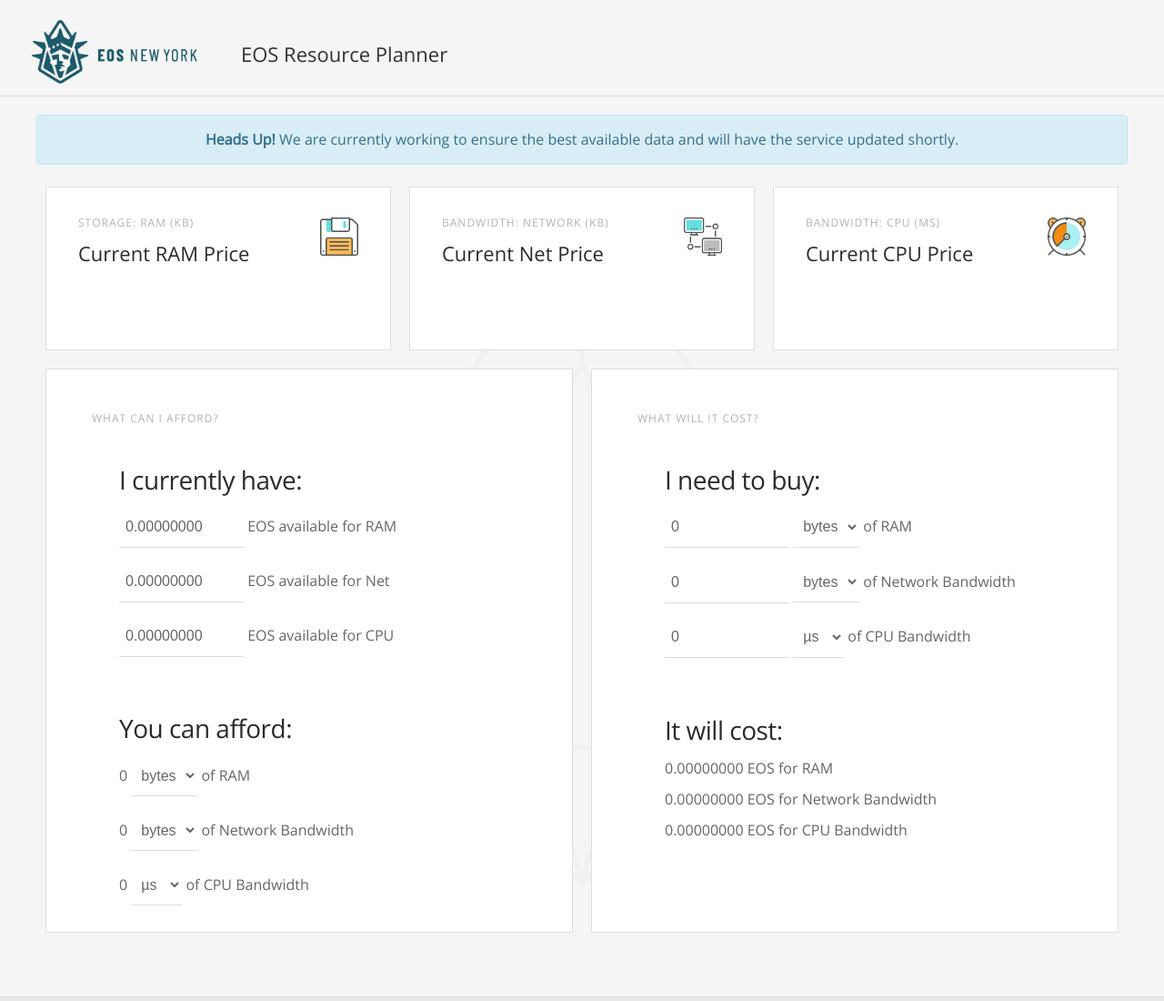
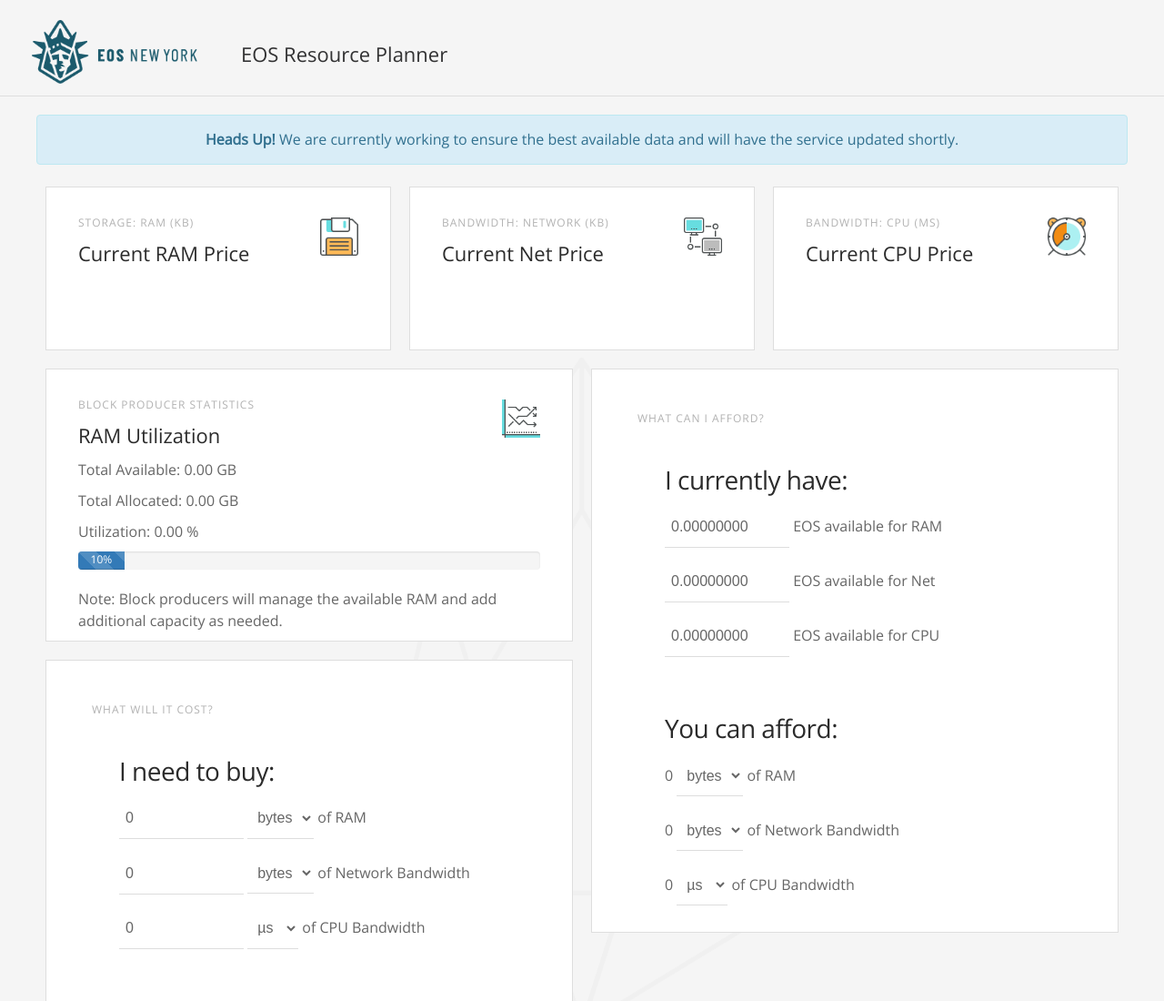
Before and after one commit to eosnewyork/erp, a plain HTML site: page frontend/index.html in a window 1280 px wide. Shown: the top 1100 px of the page at 91% size. Drawn offline with nearby package versions, Linux system fonts and the light colour scheme; no server answers.

Commit message:
Add ram utilization metric
Added ram utilization metric as recommended by Dan

```diff
--- a/frontend/css/styles.css
+++ b/frontend/css/styles.css
@@ -777,7 +777,7 @@
 }
 .tile-4 {
 	width: 580px;
-	height: 280px;
+	height: 300px;
 	padding: 30px 35px 20px 35px;
 }
 .element.bg-change {
@@ -1232,6 +1232,10 @@
 	background: url(../images/icons/futuro_icons_253.png) center no-repeat;
 	background-size: 42px 42px;
 }
+.futuro_icons_346 {
+	background: url(../images/icons/futuro_icons_346.png) center no-repeat;
+	background-size: 42px 42px;
+}
 .icons {
 	position: relative;
 	height: 42px;
--- a/frontend/index.html
+++ b/frontend/index.html
@@ -114,6 +114,31 @@
               <p id="cpu-price-eos"></p>
               <p id="cpu-price-usd"></p>
               <div class="icons futuro_icons_186 absolute-top-right"></div>
+            </div>
+            <div class="element tile-4 home bg-change">
+              <p class="small">Block Producer Statistics</p>
+              <h4 class="header icon-to-the-right">RAM Utilization</h4>
+              <div>
+                <p class="col">Total Available: </p>
+                <p class="col" id="maxRam">0.00 GB</p>
+              </div>
+              <div>
+                <p class="col">Total Allocated: </p>
+                <p class="col" id="allocatedRam">0.00 GB</p>
+              </div>
+              <div>
+                <p class="col">Utilization: </p>
+                <p class="col" id="utilizedRam">0.00 %</p>
+              </div>
+              <div>
+                <div class="progress">
+                  <div id="ramUtilBar" class="progress-bar progress-bar-striped" role="progressbar" style="width: 10%" aria-valuenow="10" aria-valuemin="0" aria-valuemax="100">
+                    <p id="ramUtilVal">10%</p>
+                  </div>
+                </div>
+                <p>Note: Block producers will manage the available RAM and add additional capacity as needed.</p>
+              </div>
+              <div class="icons futuro_icons_346 absolute-top-right"></div>
             </div>
             <div class="element tile-2 home bg-change">
               <p class="small">What can I afford?</p>
```
Also changed, not shown: frontend/images/icons/futuro_icons_346.png (added), frontend/js/jquery.isotope.load.js.
